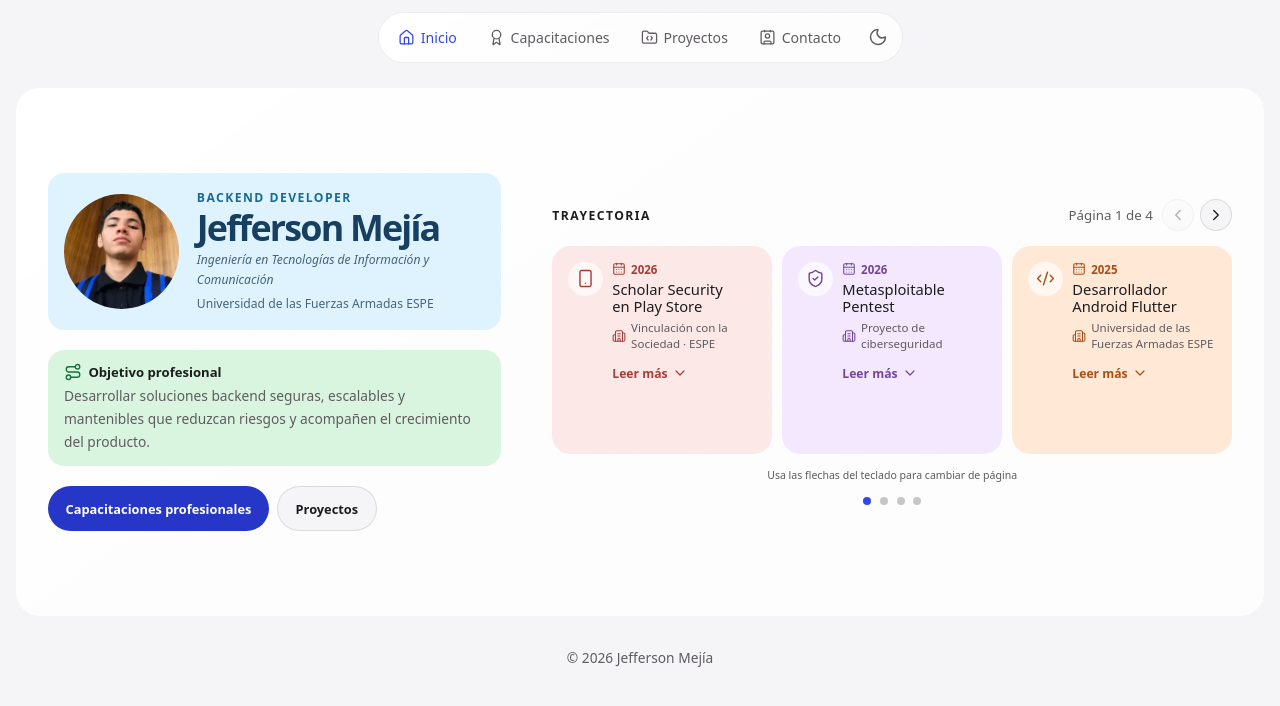
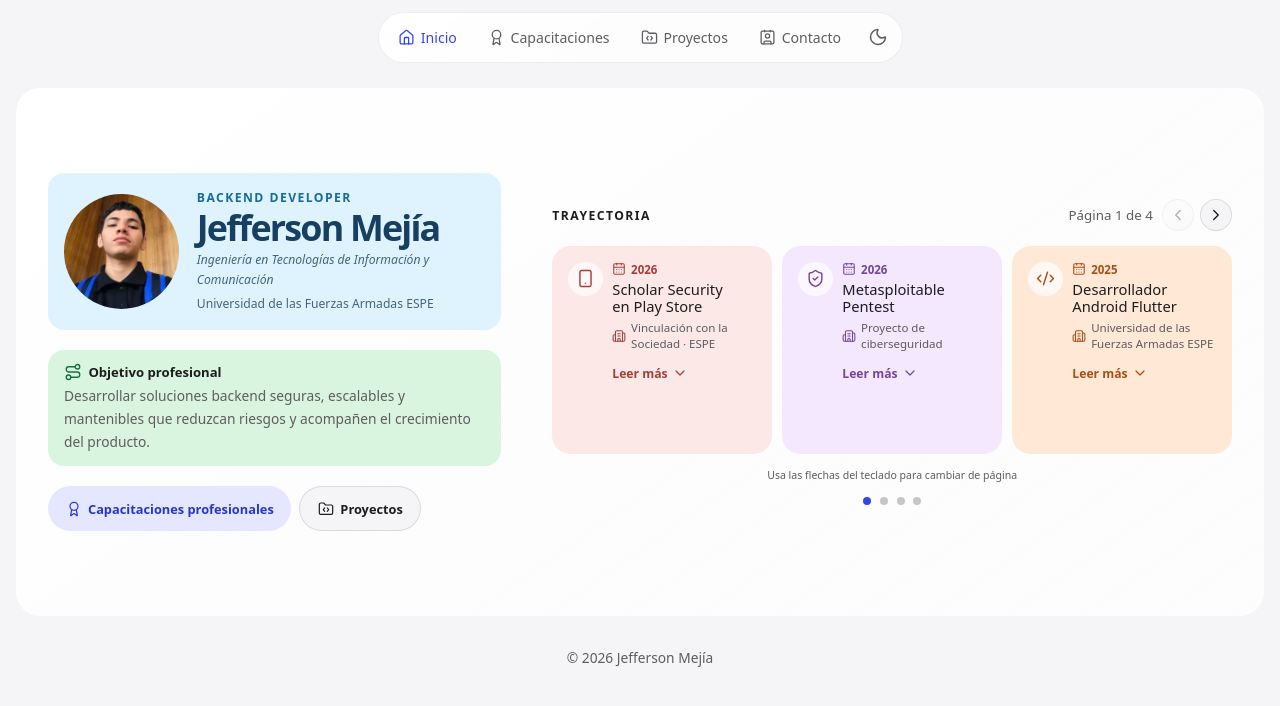
Before and after one commit to jeffersonmejia/portfolio-app, a React (Vite) app: page / in a window 1280 px wide. Shown: the top 706 px of the page. Built offline with nearby package versions, Linux system fonts and the light colour scheme.

Commit message:
fix: suavizar acciones principales del inicio

```diff
--- a/src/components/Hero.jsx
+++ b/src/components/Hero.jsx
@@ -31,8 +31,8 @@ export function Hero() {
             <p>{profile.objective}</p>
           </section>
           <nav className="hero-actions" aria-label="Enlaces destacados">
-            <a className="button button-primary" href={routeHref('/certificados/')}>Capacitaciones profesionales</a>
-            <a className="button button-quiet" href={routeHref('/proyectos/')}>Proyectos</a>
+            <a className="button button-primary" href={routeHref('/certificados/')}><Icon name="award" size={16} /> Capacitaciones profesionales</a>
+            <a className="button button-quiet" href={routeHref('/proyectos/')}><Icon name="folder" size={16} /> Proyectos</a>
           </nav>
         </section>
         <HorizontalTimeline />
--- a/src/styles/hero.css
+++ b/src/styles/hero.css
@@ -68,4 +68,6 @@
 .hero-objective h2 svg { color: var(--objective-card-accent); }
 .hero-objective p { font-size: var(--font-body-small); }
 .hero-actions { display: flex; flex-wrap: wrap; gap: .5rem; }
-.hero-actions .button { font-size: .8rem; }
+.hero-actions .button { gap: .4rem; font-size: .8rem; }
+.hero-actions .button-primary { color: var(--accent-contrast); background: var(--primary-action-surface); }
+.hero-actions .button-primary:hover { background: var(--primary-action-hover); }
--- a/src/styles/tokens.css
+++ b/src/styles/tokens.css
@@ -49,6 +49,8 @@
   --contact-accent-two: #137333;
   --contact-accent-three: #a33b35;
   --roadmap-main-surface: #fff;
+  --primary-action-surface: #e4e7ff;
+  --primary-action-hover: #d8ddff;
   --surface: rgba(255, 255, 255, .76);
   --surface-strong: rgba(255, 255, 255, .68);
   --subsurface: var(--page);
@@ -161,6 +163,8 @@
   --contact-accent-two: #83dfa5;
   --contact-accent-three: #ffaaa4;
   --roadmap-main-surface: rgba(255, 255, 255, .045);
+  --primary-action-surface: rgba(116, 128, 255, .18);
+  --primary-action-hover: rgba(116, 128, 255, .26);
   --surface: rgba(255, 255, 255, .035);
   --surface-strong: rgba(116, 128, 255, .055);
   --nav: rgba(24, 10, 17, .48);
```
